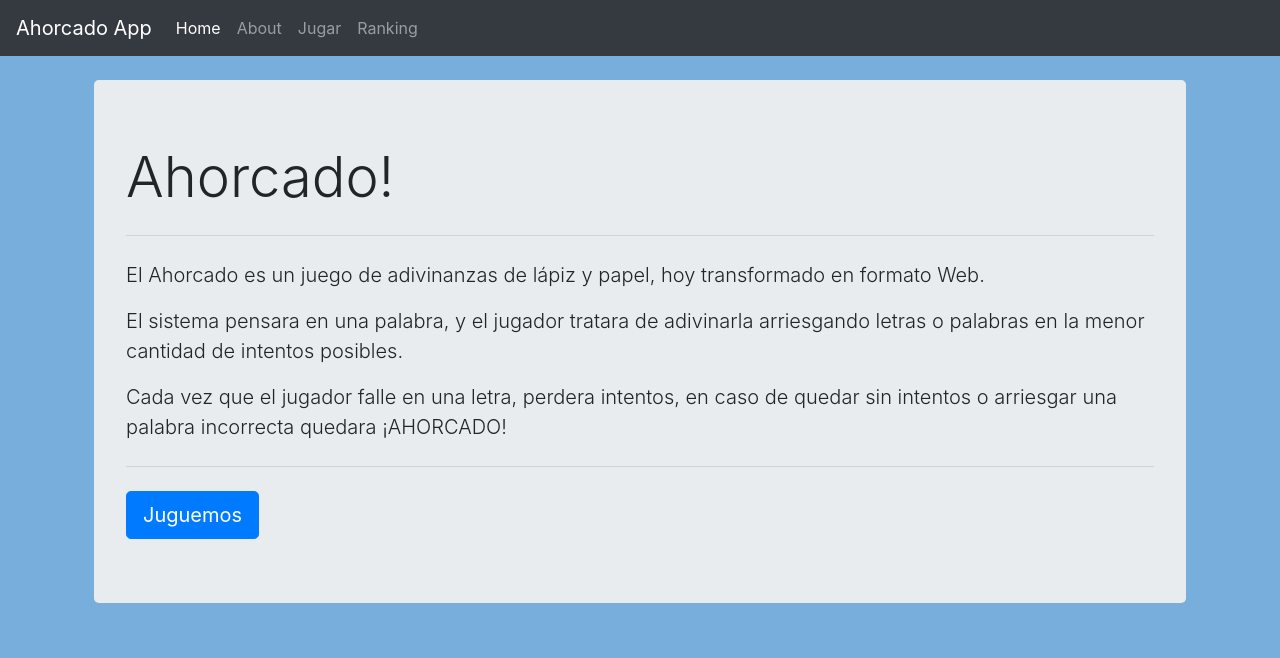
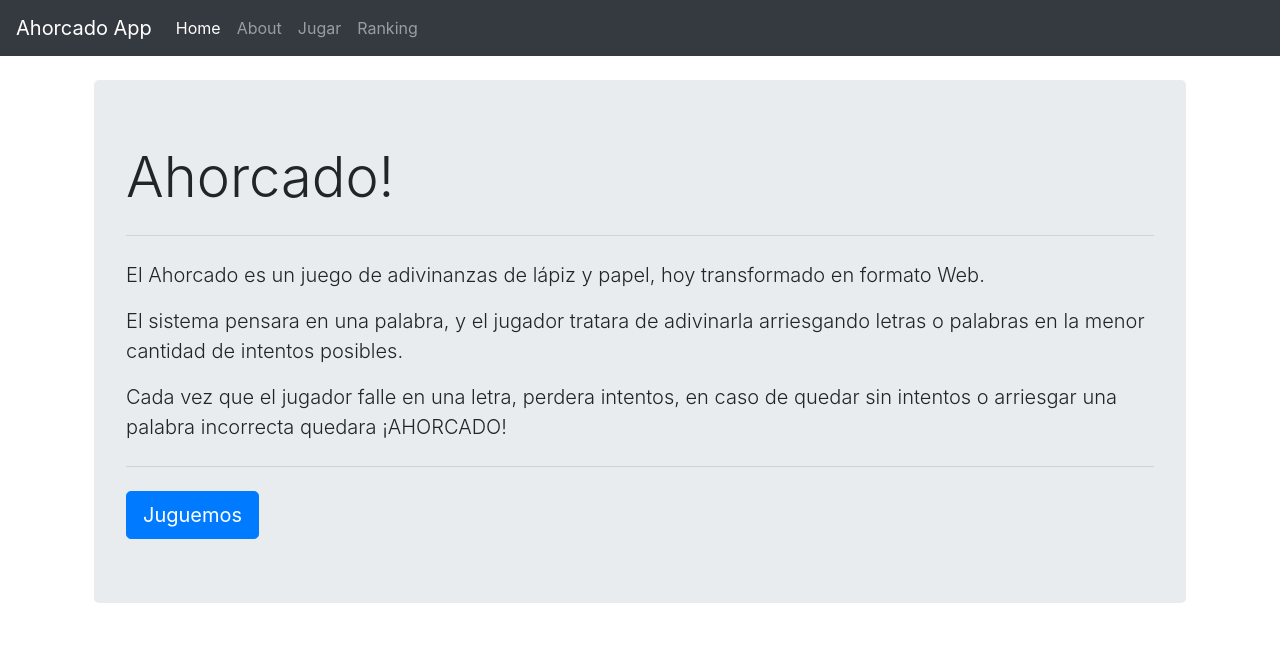
Before and after one commit to ezequieldjc/Ahorcado, a Flask app: page / in a window 1280 px wide. Shown: the top 658 px of the page. Run offline with Flask 2, Linux system fonts and the light colour scheme; some libraries are stand-ins or nearby versions.

Commit message:
Color background

```diff
--- a/project/static/css/main.css
+++ b/project/static/css/main.css
@@ -1,5 +1,5 @@
 body {
-  background: rgba(1, 104, 189, 0.533);
+  background: rgba(190, 20, 139, 0.533)3);
 }
 main {
 
```
